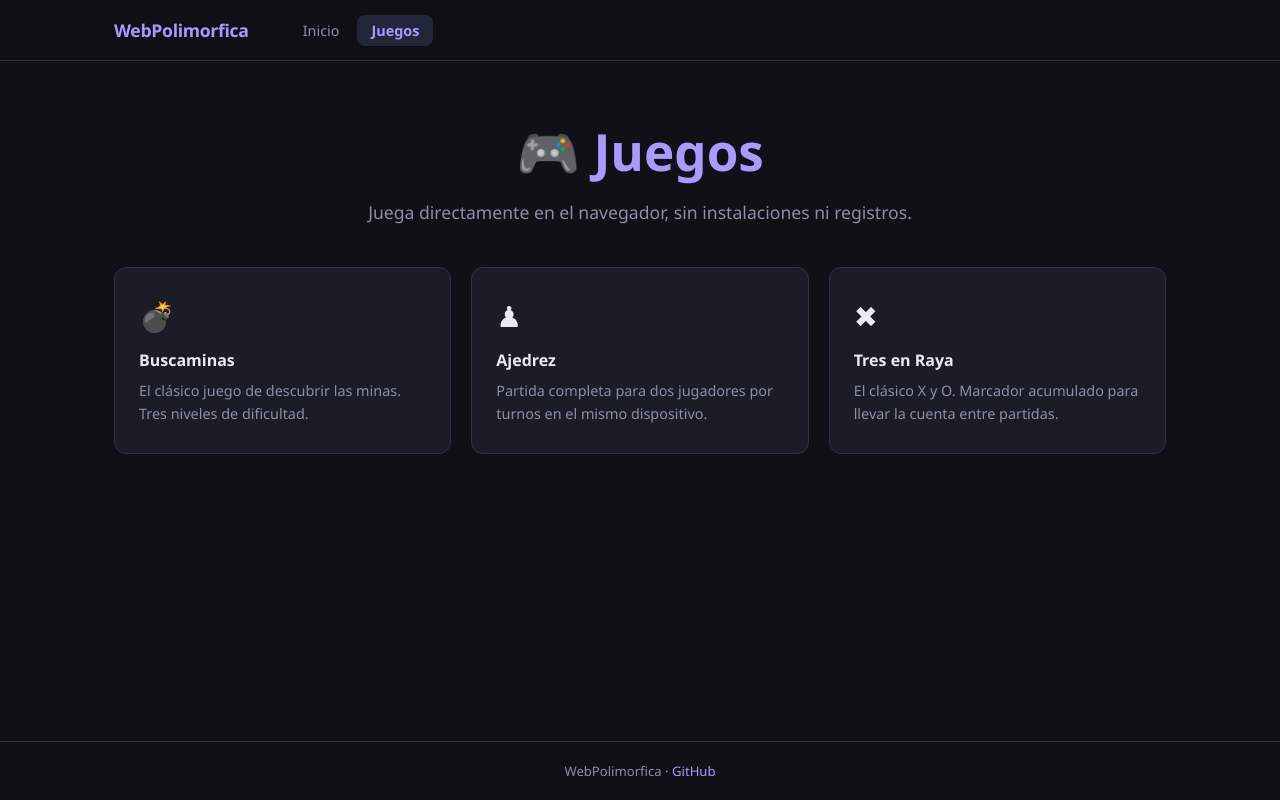
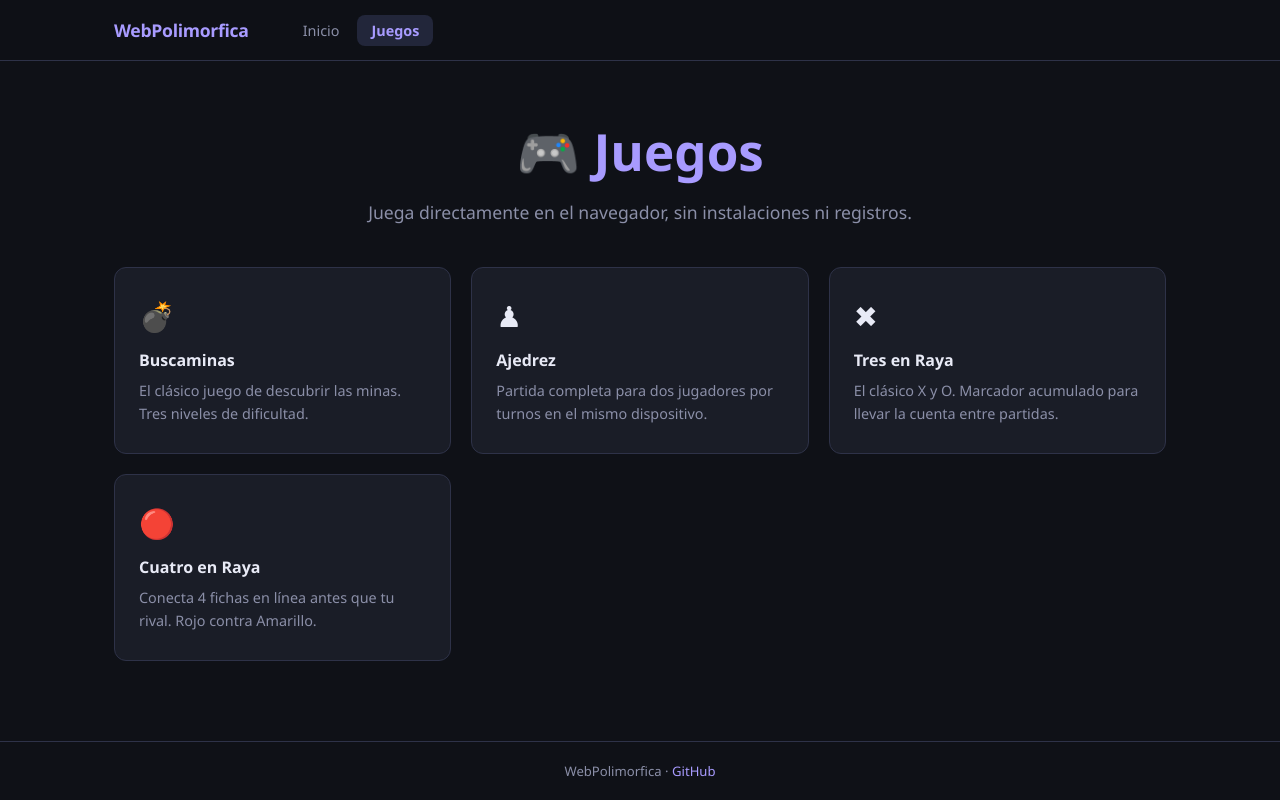
Before and after one commit to zeuscabanas/WebPolimorfica, a Next.js app: page /juegos in a window 1280 px wide. Built offline with nearby package versions, Linux system fonts and the light colour scheme.

Commit message:
feat: cuatro en raya

```diff
--- a/app/juegos/page.js
+++ b/app/juegos/page.js
@@ -34,6 +34,13 @@ export default function JuegosPage() {
             <p>El clásico X y O. Marcador acumulado para llevar la cuenta entre partidas.</p>
           </div>
         </Link>
+        <Link href="/juegos/cuatro-en-raya" style={{ textDecoration: 'none' }}>
+          <div className="card" style={{ cursor: 'pointer' }}>
+            <div className="card-icon">🔴</div>
+            <h3>Cuatro en Raya</h3>
+            <p>Conecta 4 fichas en línea antes que tu rival. Rojo contra Amarillo.</p>
+          </div>
+        </Link>
       </div>
     </>
   );
```
